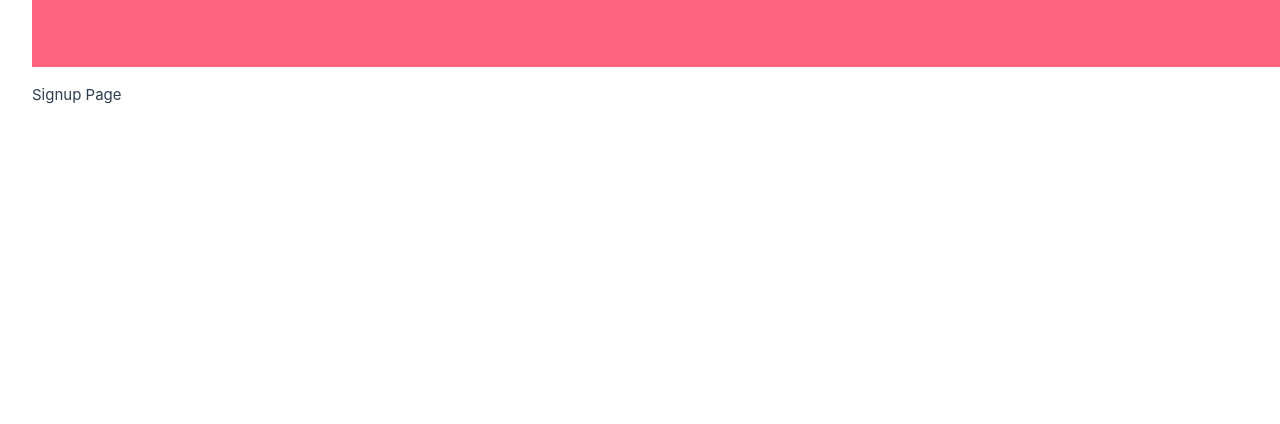
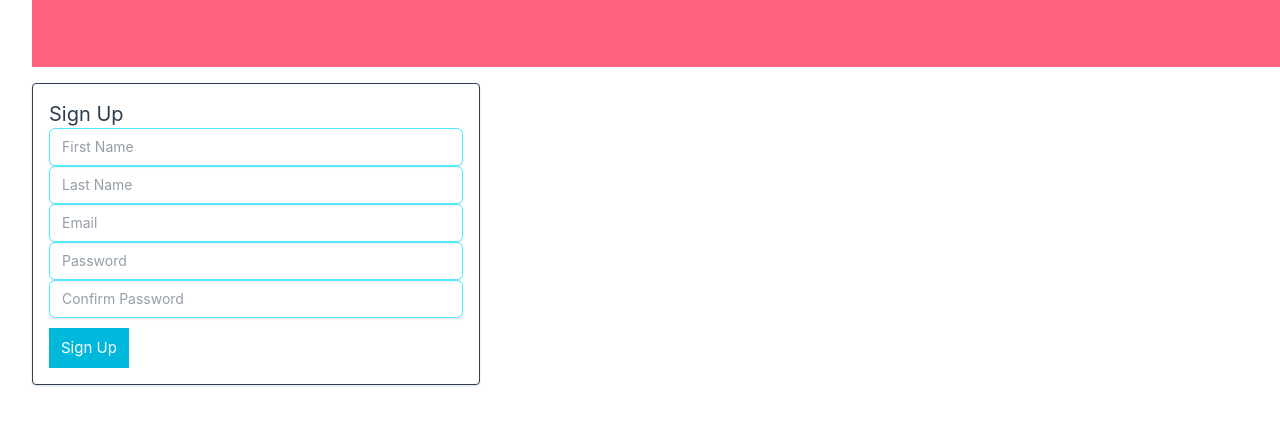
Before and after one commit to Leon-Mbegera/JiJi_Health_Frontend, a Vue app: page /signup in a window 1280 px wide. Shown: the top 424 px of the page. Built offline with nearby package versions, Linux system fonts and the light colour scheme.

Commit message:
handle sign up

```diff
--- a/src/stores/auth.js
+++ b/src/stores/auth.js
@@ -8,16 +8,18 @@ export const useAuthStore = defineStore('auth', {
   }),
   actions: {
     async login(email, password) {
-      const res = await api.post('/login', { email, password })
+      console.log("does execution get here", email, password)
+      const res = await api.post('/login', { user: { email, password } })
+
       this.token = res.data.token
       localStorage.setItem('token', this.token)
-      await this.getProfile()
     },
-    async signup(payload) {
-      const res = await api.post('/signup', payload)
+    async signup(firstName, lastName, email, password, passwordConfirmation) {
+      console.log("does execution get here", firstName, lastName, email, password, passwordConfirmation)
+      const res = await api.post('/signup', { user: { first_name: firstName, last_name: lastName, email: email, password: password, password_confirmation: passwordConfirmation } })
+      console.log("response", res)
       this.token = res.data.token
       localStorage.setItem('token', this.token)
-      await this.getProfile()
     },
     async logout() {
       await api.delete('/logout')
--- a/src/views/Register.vue
+++ b/src/views/Register.vue
@@ -1,13 +1,69 @@
 <template>
-  <div>
-    <h1>Signup Page</h1>
+  <div class="max-w-md mx-auto mt-20 p-4 border rounded shadow">
+    <h1 class="text-xl font-bold mb-4">Sign Up</h1>
+    <form @submit.prevent="handleSignup">
+      <div class="form-container input-fields space-y-3">
+        <input
+          v-model="firstName"
+          type="text"
+          placeholder="First Name"
+          class="block w-full rounded-md border border-cyan-300 py-2 px-3 shadow-sm focus:ring-blue-500 focus:border-blue-500 sm:text-sm"
+        />
+        <input
+          v-model="lastName"
+          type="text"
+          placeholder="Last Name"
+          class="block w-full rounded-md border border-cyan-300 py-2 px-3 shadow-sm focus:ring-blue-500 focus:border-blue-500 sm:text-sm"
+        />
+        <input
+          v-model="email"
+          type="email"
+          placeholder="Email"
+          class="block w-full rounded-md border border-cyan-300 py-2 px-3 shadow-sm focus:ring-blue-500 focus:border-blue-500 sm:text-sm"
+        />
+        <input
+          v-model="password"
+          type="password"
+          placeholder="Password"
+          class="block w-full rounded-md border border-cyan-300 py-2 px-3 shadow-sm focus:ring-blue-500 focus:border-blue-500 sm:text-sm"
+        />
+        <input
+          v-model="passwordConfirmation"
+          type="password"
+          placeholder="Confirm Password"
+          class="block w-full rounded-md border border-cyan-300 py-2 px-3 shadow-sm focus:ring-blue-500 focus:border-blue-500 sm:text-sm"
+        />
+      </div>
+      <button class="mt-4 bg-cyan-500 text-white px-3 py-2 hover:cursor-pointer">Sign Up</button>
+    </form>
   </div>
 </template>
 
 <script setup>
-// You can add script logic here later
+import { ref } from 'vue'
+import { useRouter } from 'vue-router'
+import { useAuthStore } from '@/stores/auth'
+
+const firstName = ref('')
+const lastName = ref('')
+const email = ref('')
+const password = ref('')
+const passwordConfirmation = ref('')
+const auth = useAuthStore()
+const router = useRouter()
+
+const handleSignup = async () => {
+  try {
+    await auth.signup(
+      firstName.value,
+      lastName.value,
+      email.value,
+      password.value,
+      passwordConfirmation.value,
+    )
+    router.push('/dashboard')
+  } catch (err) {
+    alert('Signup failed')
+  }
+}
 </script>
-
-<style scoped>
-/* Add component-specific styles here */
-</style>
```
